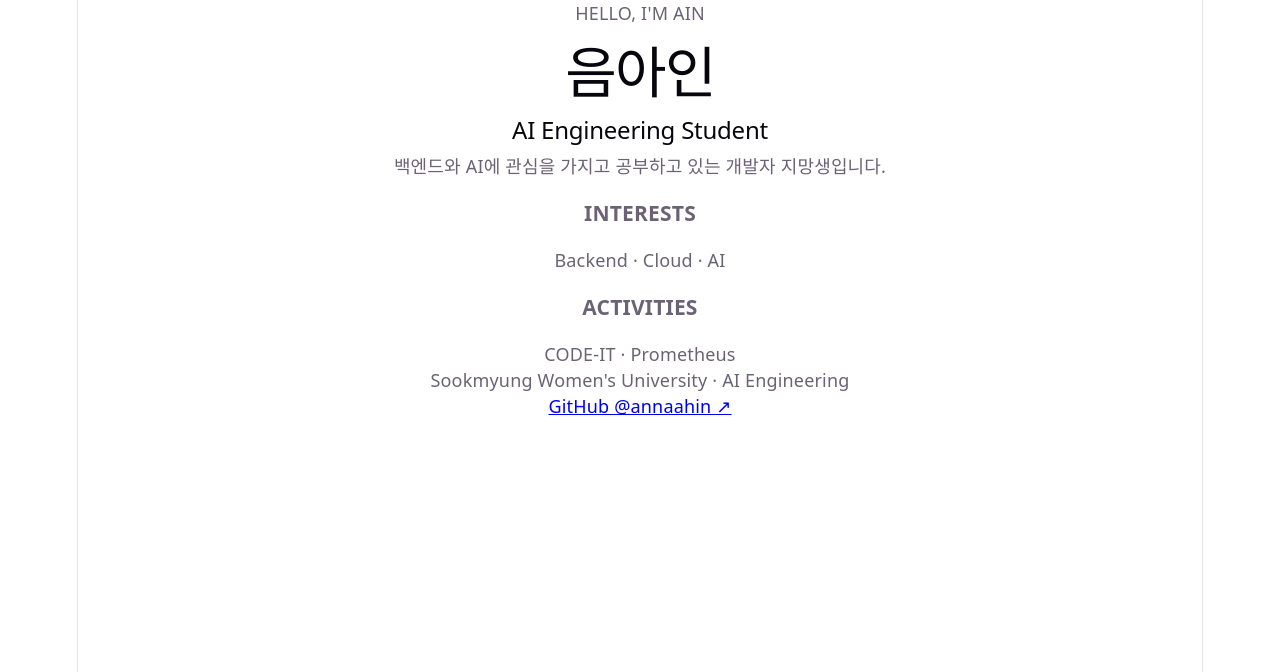
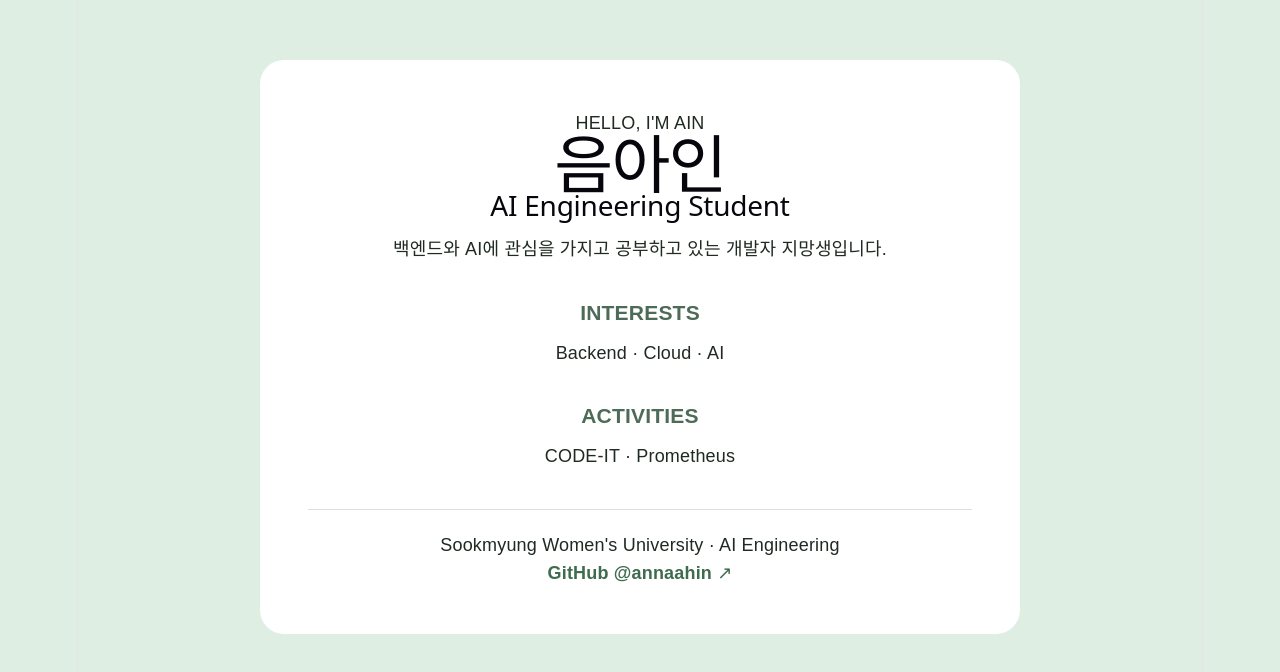
Before and after one commit to dsc-sookmyung/2026-02-React-Study, a React (Vite) app in the folder WEEK01/음아인/: page / in a window 1280 px wide. Shown: the top 672 px of the page. Built offline with nearby package versions, Linux system fonts and the light colour scheme.

Commit message:
[WEEK01] style: 프로필 카드 레이아웃 스타일 적용

```diff
--- a/WEEK01/음아인/src/App.css
+++ b/WEEK01/음아인/src/App.css
@@ -1,4 +1,56 @@
 body {
   margin: 0;
   font-family: Arial, sans-serif;
+  background-color: #dfeee3;
+  color: #1f2a22;
 }
+
+#root {
+  min-height: 100vh;
+}
+
+main {
+  width: 760px;
+  max-width: calc(100% - 40px);
+  margin: 60px auto;
+  padding: 48px;
+  background-color: white;
+  border-radius: 24px;
+  box-sizing: border-box;
+}
+
+h1 {
+  font-size: 64px;
+  margin: 12px 0;
+}
+
+h2 {
+  font-size: 28px;
+  margin: 12px 0;
+}
+
+h3 {
+  margin-top: 36px;
+  margin-bottom: 14px;
+  color: #4d6b56;
+}
+
+p {
+  line-height: 1.7;
+}
+
+section {
+  margin-top: 28px;
+}
+
+footer {
+  margin-top: 40px;
+  padding-top: 20px;
+  border-top: 1px solid #d9e3db;
+}
+
+footer a {
+  color: #3f6b4e;
+  text-decoration: none;
+  font-weight: bold;
+}
--- a/WEEK01/음아인/src/App.jsx
+++ b/WEEK01/음아인/src/App.jsx
@@ -1,3 +1,4 @@
+import './App.css';
 import ProfileInfo from './components/ProfileInfo';
 import InterestList from './components/InterestList';
 import ActivityList from './components/ActivityList';
```
